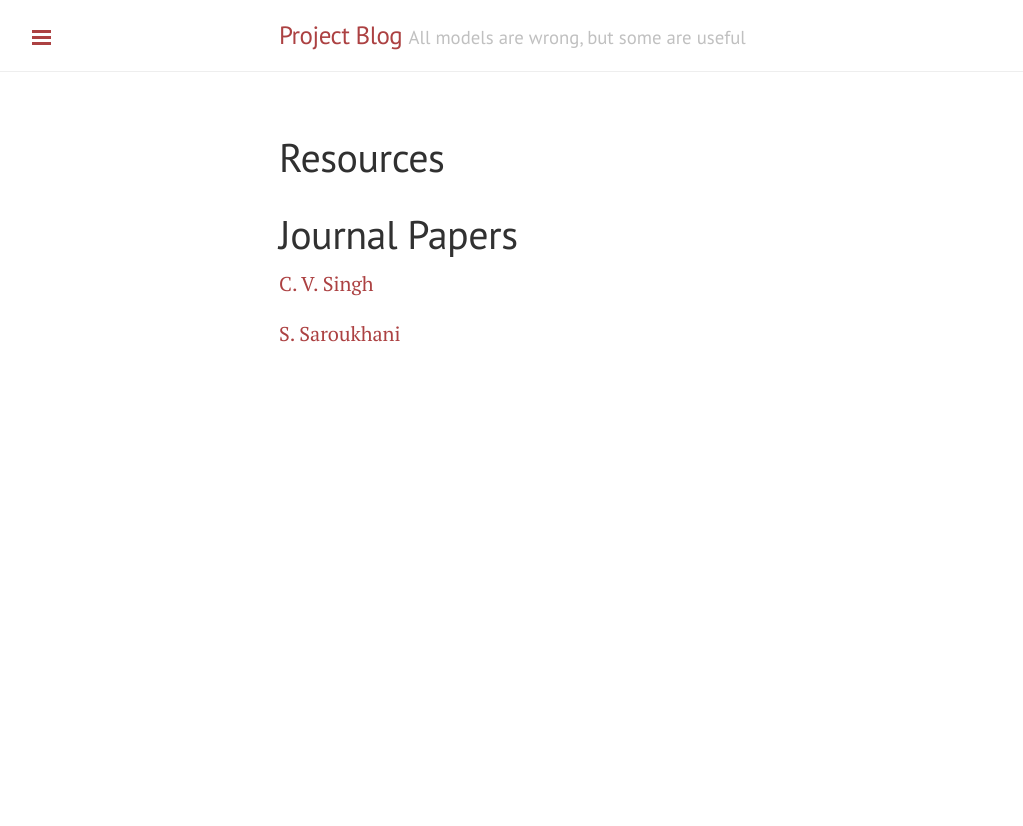
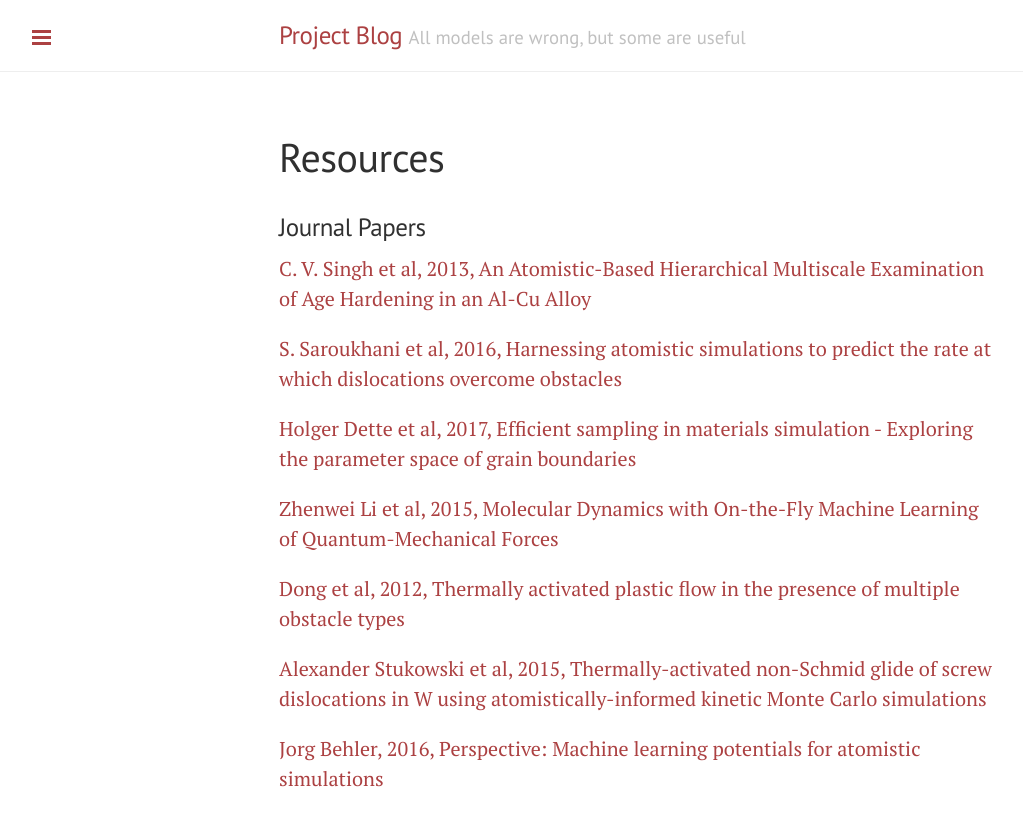
Before and after one commit to auag92/learning-atomistics, a Jekyll site: the page built from resources.md, in a window 1280 px wide. Shown: the top 826 px of the page, without its empty margins (1-1024 px from the left). Built offline with Jekyll 4.4.1, drawn with Linux system fonts in a browser that asks for light colours.

Commit message:
papers added to resources

```diff
--- a/resources.md
+++ b/resources.md
@@ -3,8 +3,23 @@ layout: page
 title: Resources
 ---
 
-# Journal Papers
+### Journal Papers
 
-[C. V. Singh]({{ site.baseurl }}/papers/c.v.singh-2013-An.Atomistic-Based.Hierarchical.Multiscale.Examination.of.Age.Hardening.in.an.Al-Cu.Alloy.pdf)
+[C. V. Singh et al, 2013, An Atomistic-Based Hierarchical Multiscale Examination
+of Age Hardening in an Al-Cu Alloy]({{ site.baseurl }}/papers/c.v.singh-2013-An.Atomistic-Based.Hierarchical.Multiscale.Examination.of.Age.Hardening.in.an.Al-Cu.Alloy.pdf)
 
-[S. Saroukhani]({{ site.baseurl }}/papers/Saroukhani2016-Harnessing.atomistic.simulations.to.predict.the.rate.at.which.dislocations.overcome.obstacles.pdf)
+[S. Saroukhani et al, 2016, Harnessing atomistic simulations to predict the rate at which
+dislocations overcome obstacles]({{ site.baseurl }}/papers/Saroukhani2016-Harnessing.atomistic.simulations.to.predict.the.rate.at.which.dislocations.overcome.obstacles.pdf)
+
+[Holger Dette et al, 2017, Efficient sampling in materials simulation - Exploring the parameter
+space of grain boundaries]({{ site.baseurl }}/papers/Efficient.sampling.in.materials.simulation-Exploring.the.parameter.space.of.grain.boundaries.pdf)
+
+[Zhenwei Li et al, 2015, Molecular Dynamics with On-the-Fly Machine Learning of Quantum-Mechanical Forces]({{ site.baseurl }}/papers/Molecular.Dynamics.with.On-the-Fly.Machine.Learning.of.Quantum-Mechanical.Forces)
+
+[Dong et al, 2012, Thermally activated plastic flow in the presence of multiple obstacle types]({{ site.baseurl }}/papers/Dong_2012_Modelling_Simul._Mater._Sci._Eng._20_075006.pdf)
+
+[Alexander Stukowski et al, 2015, Thermally-activated non-Schmid glide of screw dislocations
+in W using atomistically-informed kinetic Monte Carlo
+simulations]({{ site.baseurl }}/papers/1-s2.0-S074964191400182X-main.pdf)
+
+[Jorg Behler, 2016, Perspective: Machine learning potentials for atomistic simulations]({{ site.baseurl }}/papers/)
```
Also changed, not shown: 2 other files.
